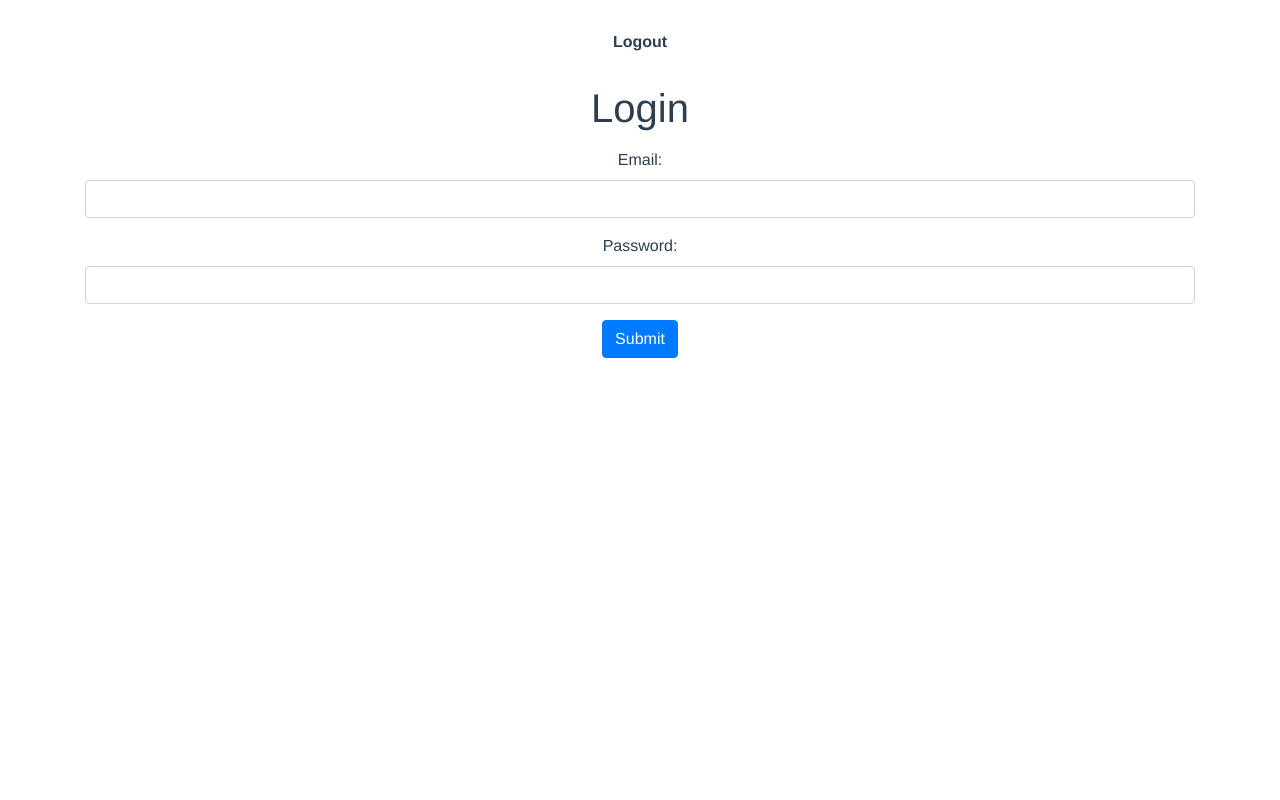
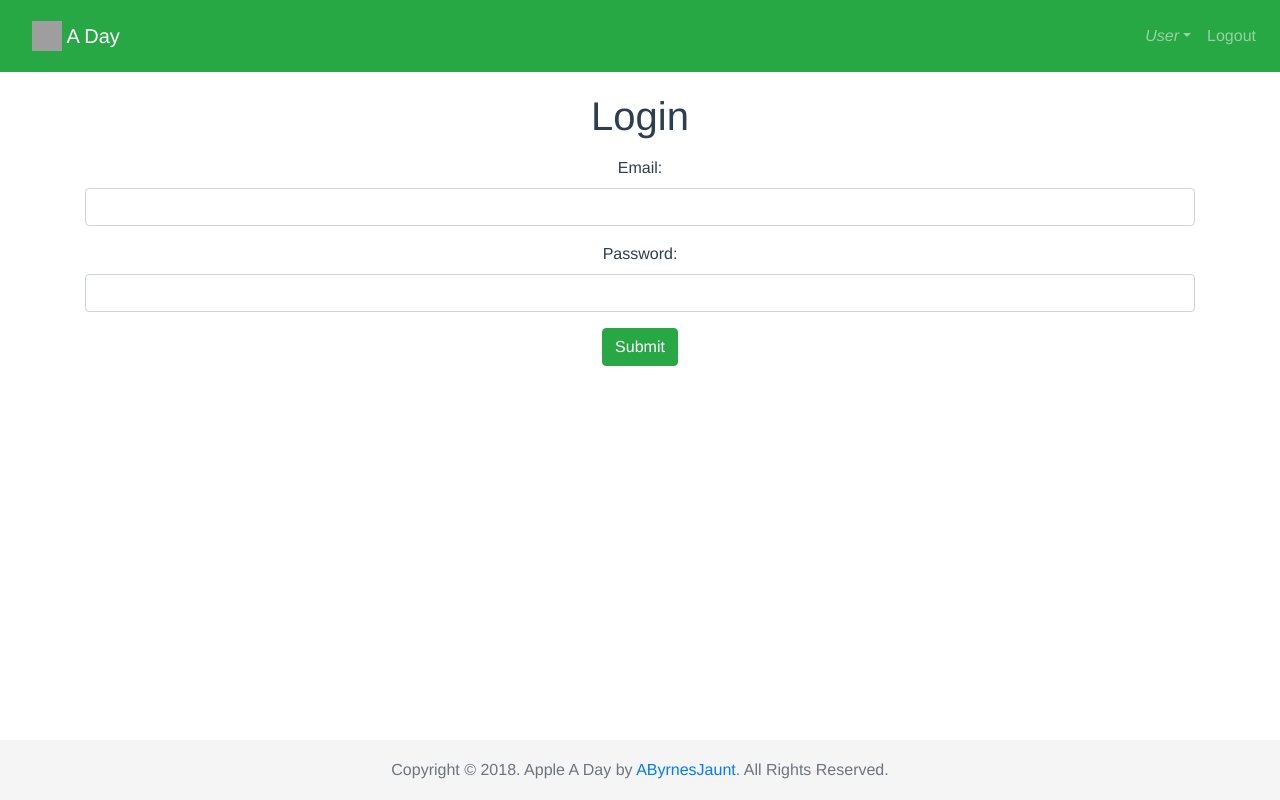
Before and after one commit to byrne-saw/apple-a-day, a Vue app: page / in a window 1280 px wide. Built offline with nearby package versions, Linux system fonts and the light colour scheme; grey boxes are pictures that could not be loaded.

Commit message:
adding nav bar & footer

```diff
--- a/src/App.vue
+++ b/src/App.vue
@@ -1,9 +1,49 @@
 <template>
   <div id="app">
-    <div id="nav">
-      <router-link to="/logout">Logout</router-link>
+
+    <div class="header">
+      <b-navbar toggleable="md" type="dark" variant="success">
+
+        <b-navbar-toggle target="nav_collapse"></b-navbar-toggle>
+
+        <div>
+          <!-- Image and text -->
+          <b-navbar variant="faded" type="light">
+            <b-navbar-brand href="#">
+              <img src="https://placekitten.com/g/30/30" class="d-inline-block align-top" alt="BV">
+              A Day
+            </b-navbar-brand>
+          </b-navbar>
+        </div>
+
+        <b-collapse is-nav id="nav_collapse">
+          <!-- Right aligned nav items -->
+          <b-navbar-nav class="ml-auto">
+            <b-nav-item-dropdown right>
+              <!-- Using button-content slot -->
+              <template slot="button-content">
+                <em>User</em>
+              </template>
+              <b-dropdown-item href="#/Logout">Logout</b-dropdown-item>
+            </b-nav-item-dropdown>
+            <b-nav-item href="#/Logout">Logout</b-nav-item>
+          </b-navbar-nav>
+
+        </b-collapse>
+      </b-navbar>
+      <!-- navbar-1.vue -->
+      <div style="height: 20px"></div>
     </div>
+
     <router-view/>
+
+    <footer class="footer">
+      <div class="container">
+        <span class="text-muted"> Copyright © 2018. Apple A Day by <a href="http://kingstudio.ro" target="_blank">AByrnesJaunt</a>. All Rights Reserved.
+        </span>
+      </div>
+    </footer>
+  <!-- end app div -->
   </div>
 </template>
 
@@ -15,16 +55,13 @@
   text-align: center;
   color: #2c3e50;
 }
-#nav {
-  padding: 30px;
-}
 
-#nav a {
-  font-weight: bold;
-  color: #2c3e50;
-}
-
-#nav a.router-link-exact-active {
-  color: #42b983;
+.footer {
+    position: absolute;
+    bottom: 0;
+    width: 100%;
+    height: 60px;
+    line-height: 60px;
+    background-color: #f5f5f5;
 }
 </style>
--- a/src/views/Login.vue
+++ b/src/views/Login.vue
@@ -14,7 +14,7 @@
           <label>Password:</label>
           <input type="password" class="form-control" v-model="password">
         </div>
-        <input type="submit" class="btn btn-primary" value="Submit">
+        <input type="submit" class="btn btn-success" value="Submit">
       </form>
     </div>
   </div>
```
